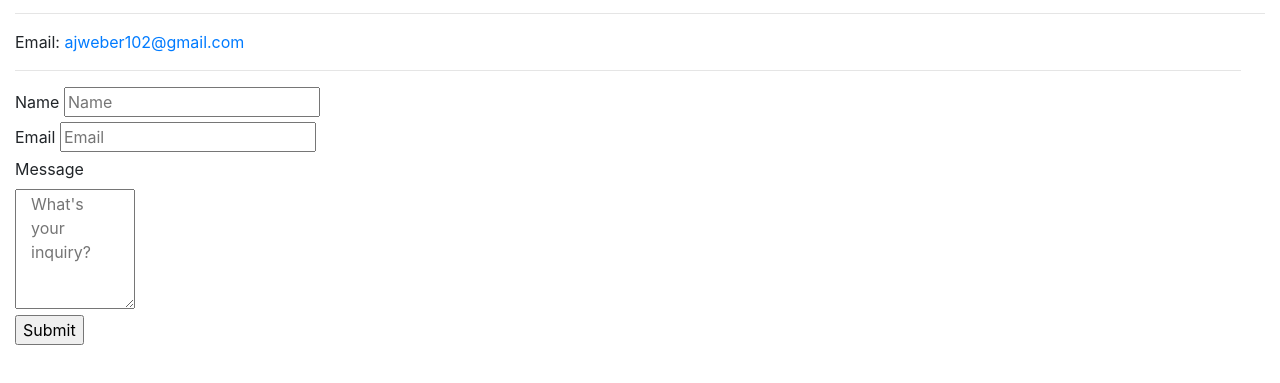
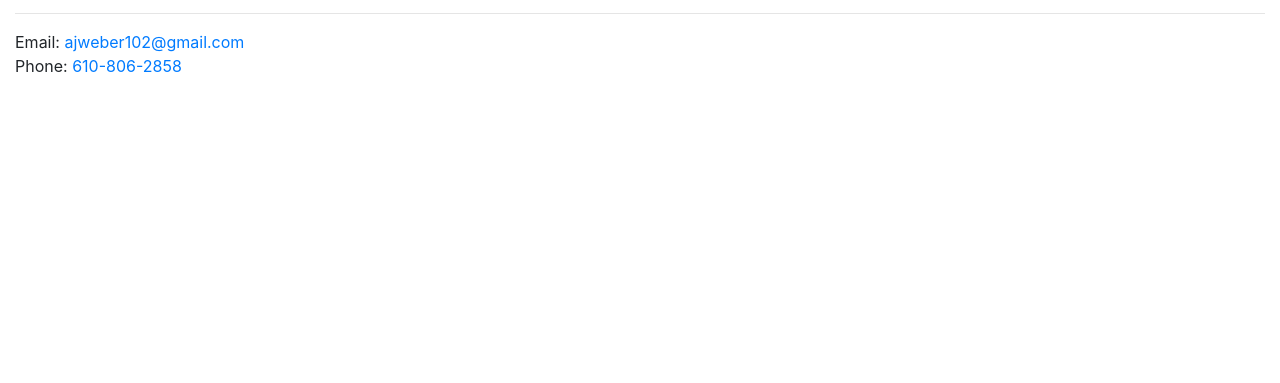
Before and after one commit to ajweber102/My-Portfolio, a plain HTML site: page contact.html in a window 1280 px wide. Shown: the part 101-484 px from the top of the page. Drawn offline with nearby package versions, Linux system fonts and the light colour scheme.

Commit message:
Added text to bio

```diff
--- a/contact.html
+++ b/contact.html
@@ -47,25 +47,10 @@
                 <div class="card-text">
                     Email: <a href="ajweber102@gmail.com">ajweber102@gmail.com</a>
                 </div>
+                <div class="card-text">
+                    Phone: <a href="tel:6108062858">610-806-2858</a>
+                </div>
             </div>
-            <hr class="mr-4">
-            <form>
-                <div class="card-column">
-                    <label for="name">Name</label>
-                    <input type="text" id="fname" name="name" placeholder="Name">
-                </div>
-                <div class="card-column">
-                    <label for="email">Email</label>
-                    <input type="text" id="lname" name="email" placeholder="Email">
-                </div>
-                <div class="card-column">
-                    <label for="subject">Message</label>
-                    <div>
-                        <textarea class="col-md-12" id="subject" id="message" name="subject" placeholder="What's your inquiry?" style="height:120px; width:120px"></textarea>
-                    </div>
-                    <input type="submit" value="Submit">
-                </div>
-            </form>
         </div>
     </section>
 
```
Also changed, not shown: index.html (+3 -0 lines).
